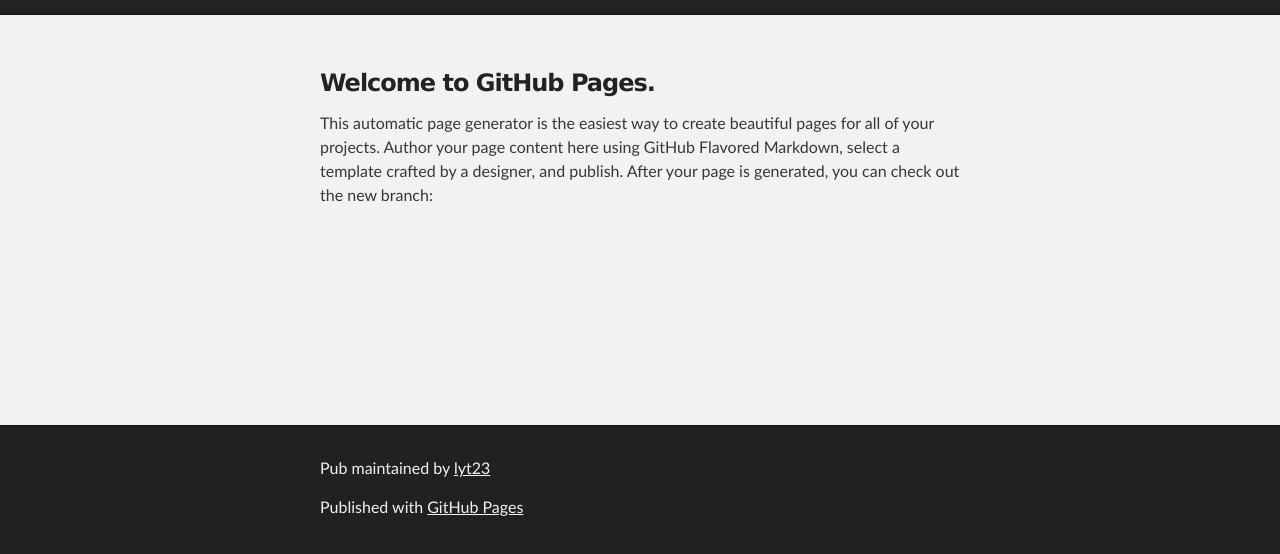
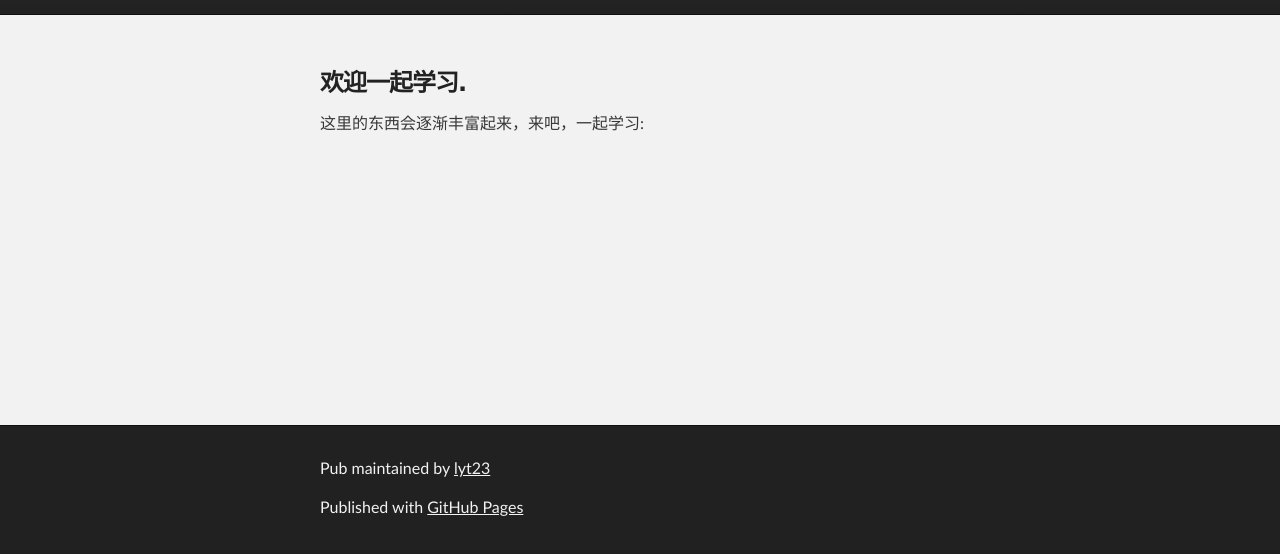
Before and after one commit to lyt23/pub, a plain HTML site: page index.html in a window 1280 px wide. Shown: the part 116-670 px from the top of the page. Drawn offline with Linux system fonts and the light colour scheme.

Commit message:
Update index.html

```diff
--- a/index.html
+++ b/index.html
@@ -28,9 +28,9 @@
     <div id="main_content_wrap" class="outer">
       <section id="main_content" class="inner">
         <h3>
-<a id="welcome-to-github-pages" class="anchor" href="#welcome-to-github-pages" aria-hidden="true"><span class="octicon octicon-link"></span></a>Welcome to GitHub Pages.</h3>
+<a id="welcome-to-github-pages" class="anchor" href="#welcome-to-github-pages" aria-hidden="true"><span class="octicon octicon-link"></span></a>欢迎一起学习.</h3>
 
-<p>This automatic page generator is the easiest way to create beautiful pages for all of your projects. Author your page content here using GitHub Flavored Markdown, select a template crafted by a designer, and publish. After your page is generated, you can check out the new branch:</p>
+<p>这里的东西会逐渐丰富起来，来吧，一起学习:</p>
  </section>
     </div>
 
```
